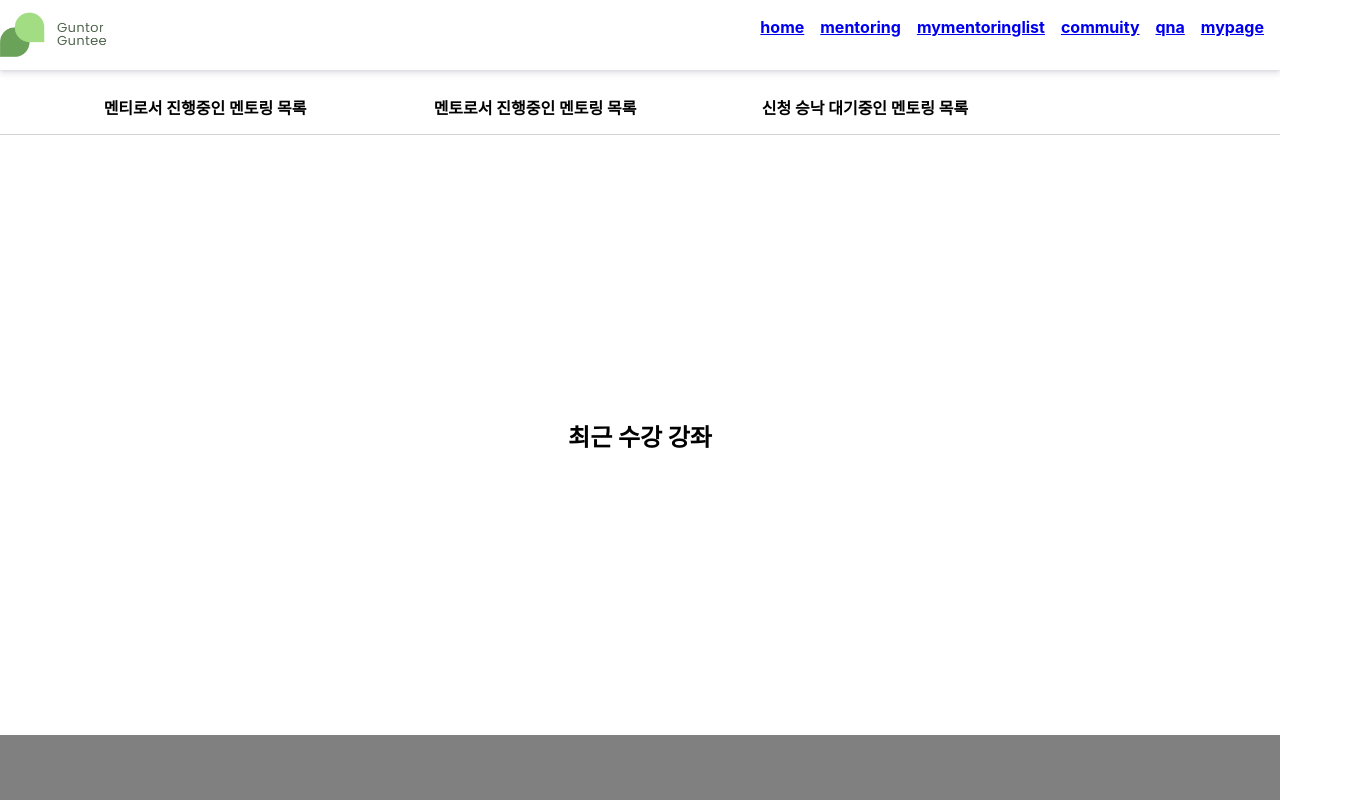
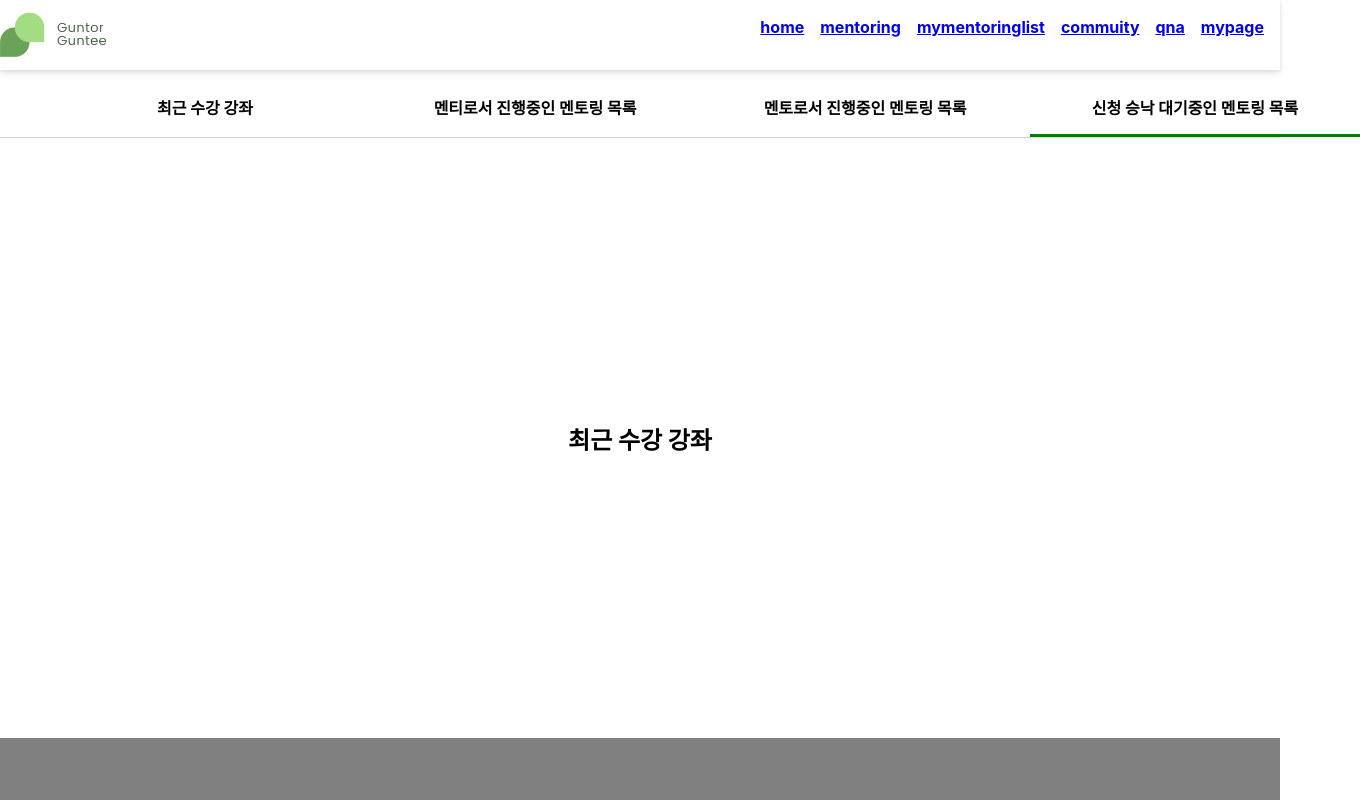
Before and after one commit to osamhack2021/web_ArmyMentoring_TeamName, a React (Create React App) app in the folder frontend/army_mentoring/: page /mymentoringlist in a window 1280 px wide. Shown: the top 800 px of the page, 1360 px wide, since content can reach past the window. Built offline with nearby package versions, Linux system fonts and the light colour scheme.

Commit message:
[update] : #007 feature 개발 sub nav bar를 좀 더 컴포넌트화 및 highlighting 기능이 (클릭 시 -> 그 섹션에 화면 위치시)에 동작하게 변경

```diff
--- a/frontend/army_mentoring/src/components/Footer/Footer.js
+++ b/frontend/army_mentoring/src/components/Footer/Footer.js
@@ -1,11 +1,12 @@
 import React from "react";
+import './Footer.scss';
 
 function Footer(){
 
         return(
-
-            <h2>This is Footer</h2>
-
+            <div id="footer">
+                <h2>This is Footer</h2>
+            </div>
         )
 
 }
--- /dev/null
+++ b/frontend/army_mentoring/src/components/Footer/Footer.scss
@@ -0,0 +1,4 @@
+#footer{
+    height:500px;
+    background-color:gray;
+}
--- a/frontend/army_mentoring/src/components/Routes/Mentoring.js
+++ b/frontend/army_mentoring/src/components/Routes/Mentoring.js
@@ -4,14 +4,16 @@ import './Mentoring.scss';
 import Subnavbar from './Subnavbar';
 
 function Mentoring(){
-    const t =
-    {
-        id : ['sgstmentoring', 'sgstmentor', 'srchmentoring'],
-        menu : [ '추천 멘토링', '추천 멘토', '멘토링 검색' ]
-    }
+    const menu =
+    [
+        {id:'sgstmentoring', desc:'추천 멘토링'},
+        {id:'sgstmentor', desc:'추천 멘토'},
+        {id:'srchmentoring', desc:'멘토링 검색'}
+    ]
+
     return (
         <div>
-            <Subnavbar t={t}></Subnavbar>
+            <Subnavbar menu={menu}></Subnavbar>
 
             <div className="section" id="sgstmentoring">
                 <h2>추천 멘토링</h2>
--- a/frontend/army_mentoring/src/components/Routes/Mymentoringlist.js
+++ b/frontend/army_mentoring/src/components/Routes/Mymentoringlist.js
@@ -4,21 +4,19 @@ import './Mymentoringlist.scss';
 import Subnavbar from './Subnavbar';
 
 function Mymentoringlist(){
-    const t =
-    {
-        id:['asmentee', 'asmentor', 'waiting'],
-        menu:[
-            '멘티로서 진행중인 멘토링 목록',
-            '멘토로서 진행중인 멘토링 목록',
-            '신청 승낙 대기중인 멘토링 목록'
-        ]
-    }
+    const menu =
+    [
+        {id:'recent', desc:'최근 수강 강좌'},
+        {id:'asmentee', desc:'멘티로서 진행중인 멘토링 목록'},
+        {id:'asmentor', desc:'멘토로서 진행중인 멘토링 목록'},
+        {id:'waiting', desc:'신청 승낙 대기중인 멘토링 목록'}
+    ]
 
     return (
         <div>
-            <Subnavbar t={t}></Subnavbar>
+            <Subnavbar menu={menu}></Subnavbar>
 
-            <div className="section">
+            <div className="section" id="recent">
                 <h2>최근 수강 강좌</h2>
             </div>
 
--- a/frontend/army_mentoring/src/components/Routes/Subnavbar.js
+++ b/frontend/army_mentoring/src/components/Routes/Subnavbar.js
@@ -5,8 +5,8 @@ import './Subnavbar.scss';
 function Subnavbar(props){
 
     /* sub nav bar 하이라이팅 */
-    const highlighting = (e)=>{
-        const clicked = e.target.parentNode;
+    const highlighting = (ele)=>{
+        const clicked = ele;
         clicked.className = "clicked";
 
         var sib = clicked.nextSibling;
@@ -27,15 +27,27 @@ function Subnavbar(props){
             u.className = 'fixedNav';
         else
             u.className = 'staticNav';
+
+        const len = props.menu.length;
+        for(let i = len-1;i>=0;i--){
+            if(window.pageYOffset >= 80 + 600*i){
+                let ele = document.getElementById('test').children;
+                console.log(ele);
+                highlighting(ele[i]);
+                break;
+            }
+        }
     }
 
     /* sub nav bar 화면 따라가기 */
     const setNavStyle = (e)=>{
+        console.log(window.pageYOffset);
         const u = document.getElementById('test');
         if(window.pageYOffset > 80)
             u.className = 'fixedNav';
         else
             u.className = 'staticNav';
+        //if(window.pageYOffset > )
     }
 
     useEffect(()=>{
@@ -49,9 +61,9 @@ function Subnavbar(props){
     return (
         <div className="subnavbar">
             <ul id="test">
-                <li onClick={highlighting}><a href={"#"+props.t.id[0]}>{props.t.menu[0]}</a></li>
-                <li onClick={highlighting}><a href={"#"+props.t.id[1]}>{props.t.menu[1]}</a></li>
-                <li onClick={highlighting}><a href={"#"+props.t.id[2]}>{props.t.menu[2]}</a></li>
+                {props.menu.map((m)=>{
+                    return <li><a href={"#"+m.id}>{m.desc}</a></li>
+                })}
             </ul>
         </div>
     )
--- a/frontend/army_mentoring/src/components/Routes/Subnavbar.scss
+++ b/frontend/army_mentoring/src/components/Routes/Subnavbar.scss
@@ -36,5 +36,5 @@ $gray3 :#D4D4D4;
 }
 
 .clicked{
-    border-bottom: 1px solid green;
+    border-bottom: 3px solid green;
 }
```
